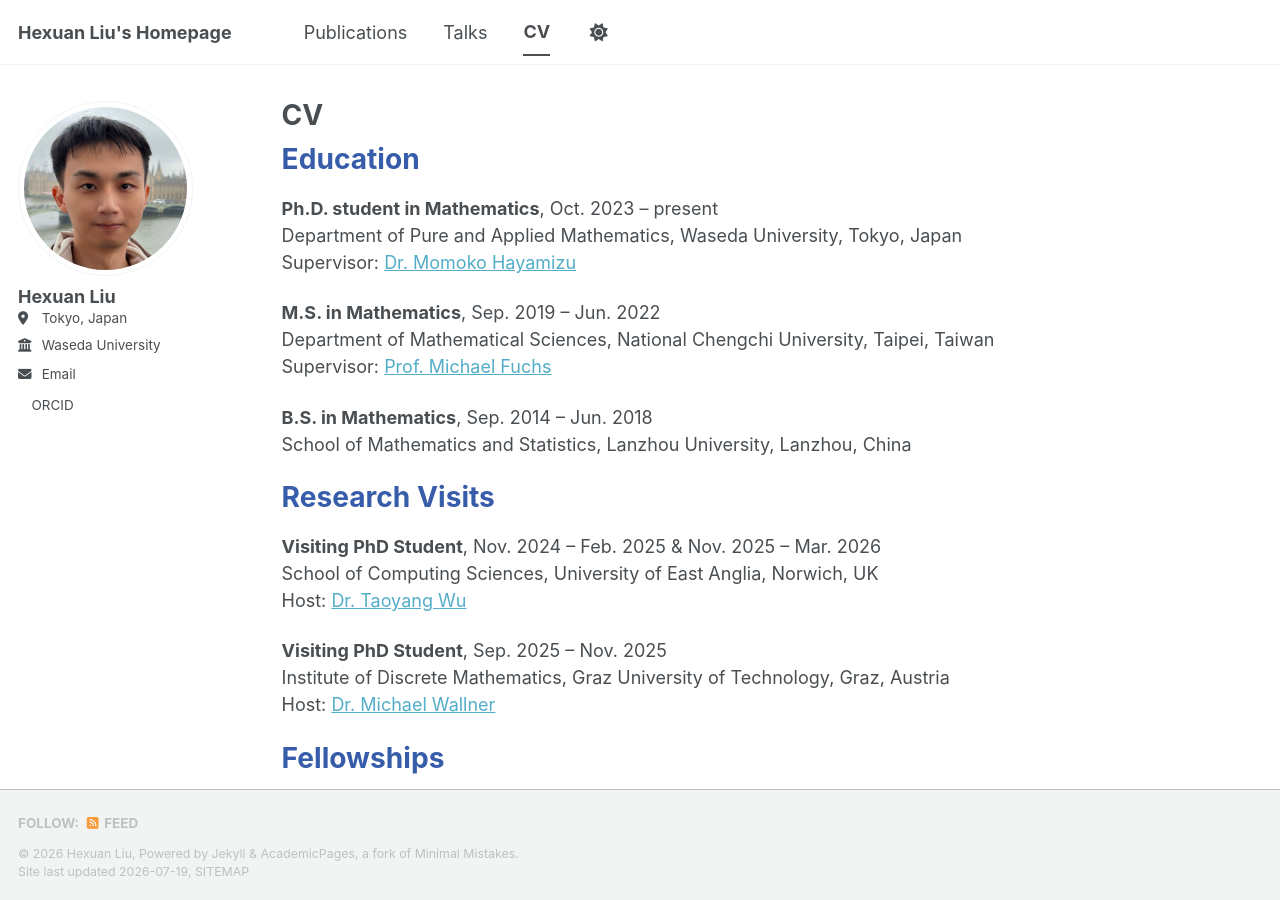
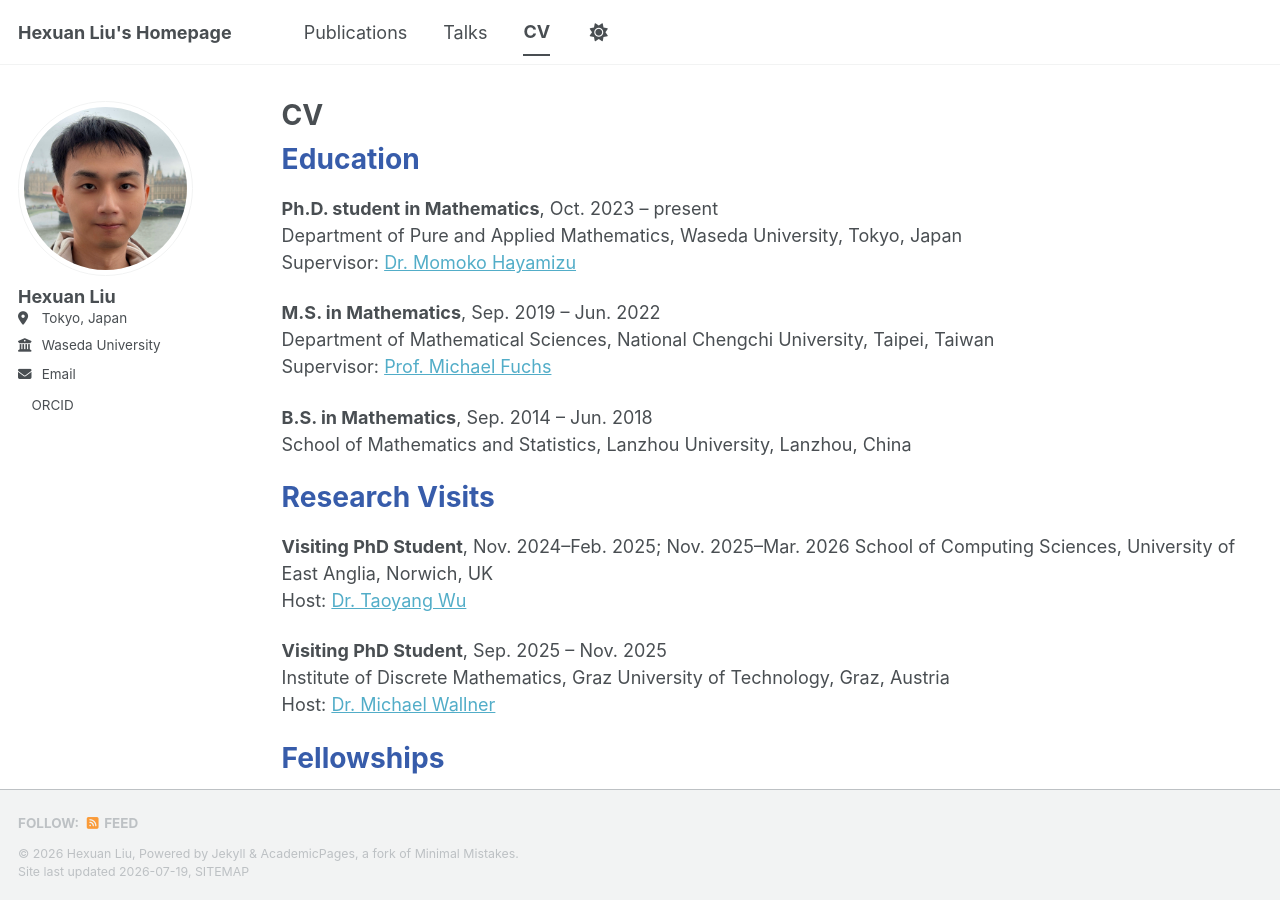
Before and after one commit to Hexuan-Liu/hexuan-liu.github.io, a Jekyll site: the page built from _pages/cv.md, in a window 1280 px wide and 900 px high. Built offline with Jekyll 4.4.1, drawn with Linux system fonts in a browser that asks for light colours; a style sheet for code colours, icons or effects is not loaded.

Commit message:
Update cv.md

```diff
--- a/_pages/cv.md
+++ b/_pages/cv.md
@@ -24,7 +24,7 @@ School of Mathematics and Statistics, Lanzhou University, Lanzhou, China
 
 <h1 style="color: #375CAA !important;">Research Visits</h1>
 
-**Visiting PhD Student**, Nov. 2024 – Feb. 2025 & Nov. 2025 – Mar. 2026
+**Visiting PhD Student**, Nov. 2024–Feb. 2025; Nov. 2025–Mar. 2026
 School of Computing Sciences, University of East Anglia, Norwich, UK
 Host: [Dr. Taoyang Wu](https://sites.google.com/site/taoyangwu/home?authuser=0)
 
```
